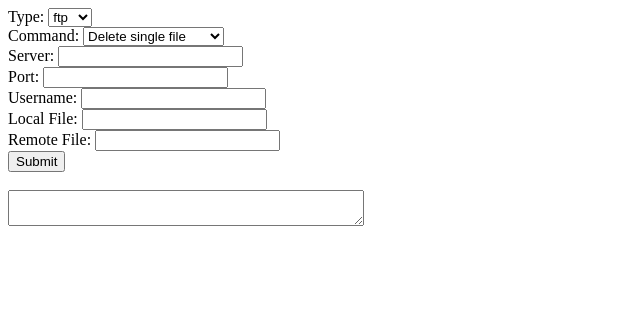
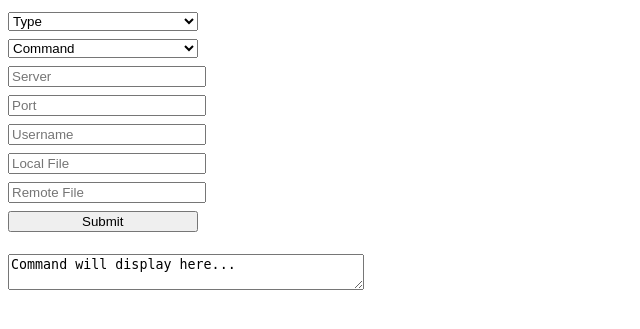
Before and after one commit to joegreig/ftp_autocommand, a PHP site: page / in a window 1280 px wide. Shown: the top 329 px of the page, without its empty margins (0-640 px from the left). Run offline with PHP 8.4, Linux system fonts and the light colour scheme; data that the repository does not hold is empty.

Commit message:
Added css and error improvement

```diff
--- a/index.php
+++ b/index.php
@@ -4,6 +4,7 @@
     <meta charset="UTF-8">
     <meta http-equiv="X-UA-Compatible" content="IE=edge">
     <meta name="viewport" content="width=device-width, initial-scale=1.0">
+    <link rel="stylesheet" type="text/css" href="stylesheet.css" />
     <title>FTP AutoCommand</title>
 </head>
 <body>
@@ -11,15 +12,15 @@
     <!-- Input Form -->
     <form action="index.php" method="post">
         <!-- Type -->
-        <label for="type">Type:</label>
         <select name="type" id="type">
+            <option value="" disabled selected hidden>Type</option>
             <option value="ftp">ftp</option>
             <option value="sftp">sftp</option>
         </select><br>
 
         <!-- Command -->
-        <label for="command">Command:</label>
         <select name="command" id="comm">
+            <option value="" disabled selected hidden>Command</option>
             <option value="delete">Delete single file</option>
             <option value="get">Download single file</option>
             <option value="open">Open connection</option>
@@ -27,17 +28,14 @@
         </select><br>
 
         <!-- Server -->
-        <label for="server">Server:</label>
-        <input typ="text" id="serv" name="server"><br>
+        <input typ="text" id="serv" name="server" placeholder="Server"><br>
 
         <!-- Port -->
-        <label for="port">Port:</label>
-        <input typ="text" id="port" name="port"><br>
+        <input typ="text" id="port" name="port" placeholder="Port"><br>
 
 
         <!-- Username -->
-        <label for="username">Username:</label>
-        <input typ="text" id="uname" name="username"><br>
+        <input typ="text" id="uname" name="username" placeholder="Username"><br>
 
         <!-- Password
         <label for="password">Password:</label>
@@ -45,18 +43,18 @@
         -->
 
         <!-- Local File -->
-        <label for="localfile">Local File:</label>
-        <input typ="text" id="loc_file" name="localfile"><br>
+        <input typ="text" id="loc_file" name="localfile" placeholder="Local File"><br>
 
         <!-- Remote File -->
-        <label for="remotefile">Remote File:</label>
-        <input typ="text" id="rem_file" name="remotefile"><br>
-    <input type="submit"><br><br>
+        <input typ="text" id="rem_file" name="remotefile" placeholder="Remote File"><br>
+    <input type="submit" name="submit"><br><br>
     </form>
 
     <?php
 
-        $final="";
+        $final="Command will display here...";
+
+        if (isset($_POST["command"]) && isset($_POST["type"])){
             $command=$_POST["command"];
             // echo $command;
 
@@ -73,6 +71,11 @@
             } elseif ($command=="delete"){
                 $final="delete " . $_POST["remotefile"];
             }
+        } elseif (isset($_POST["submit"])){
+            $final="Please select Type and Command dropdowns";
+        }
+
+
 
         //echo $final;
 
--- /dev/null
+++ b/stylesheet.css
@@ -0,0 +1,13 @@
+input {
+    width : 15%;
+    margin: 4px 0;
+}
+
+input:focus {
+    background-color: rgb(220,220,220);
+}
+
+select {
+    width: 15%;
+    margin: 4px 0;
+}
```
Lines whose indentation alone changed are shown as unchanged.
